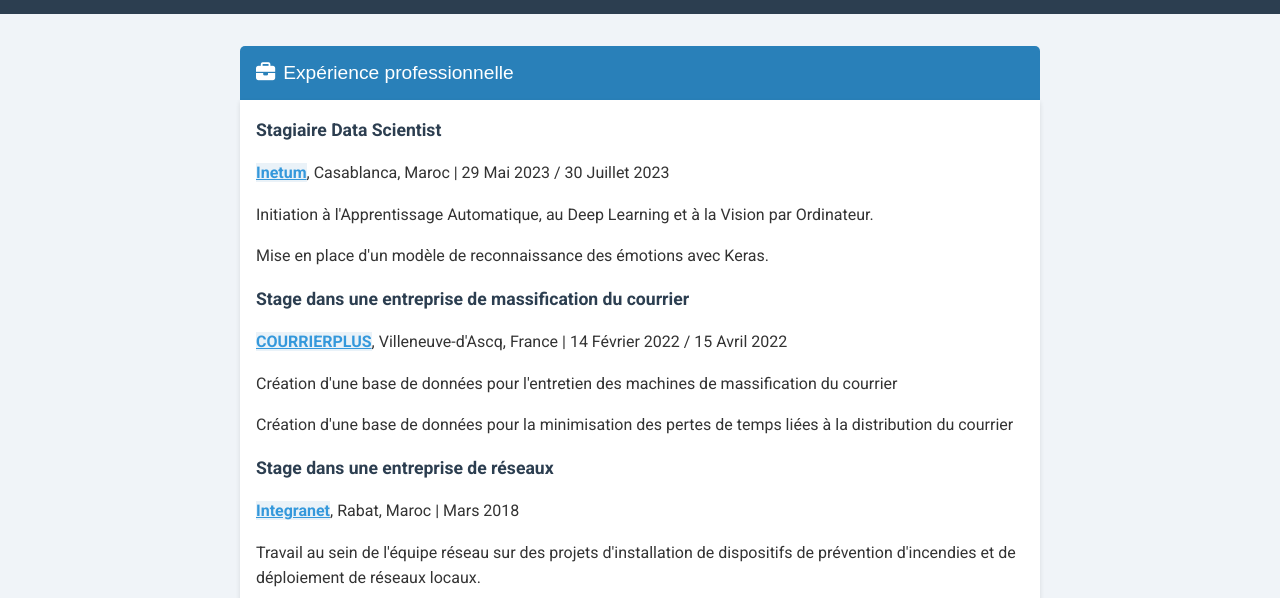
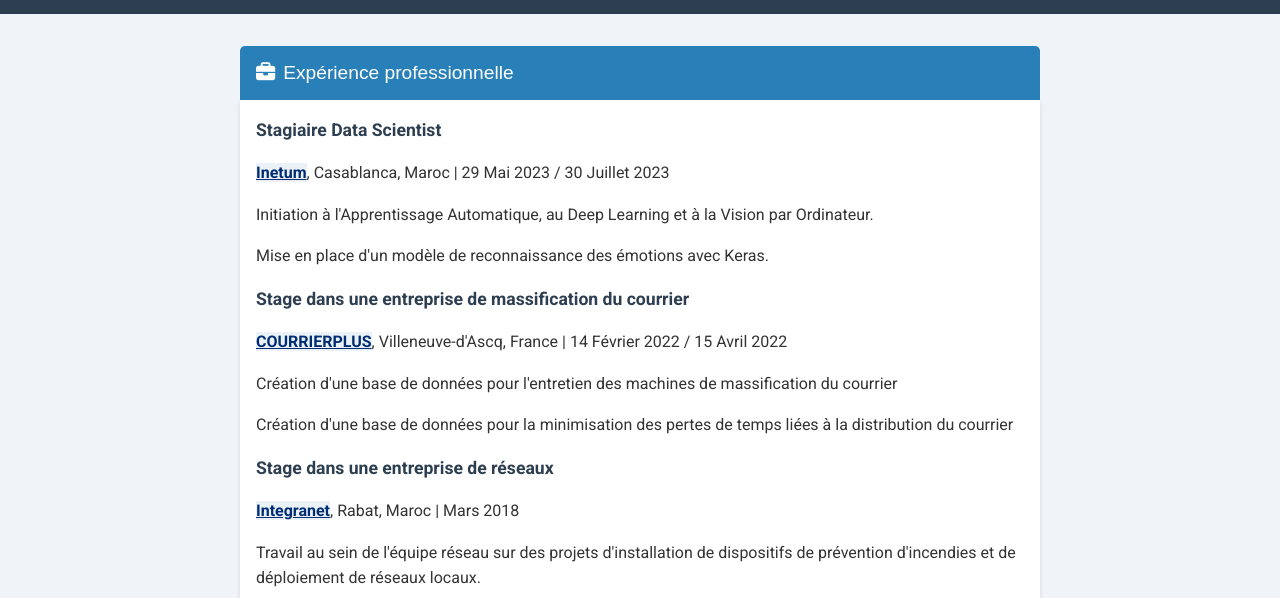
Before and after one commit to othmaneirl/othmaneirl.github.io, a plain HTML site: page index.html in a window 1280 px wide. Both pictures are taken after a click on the button "Expérience professionnelle". Shown: the part 202-800 px from the top of the page. Drawn offline with Linux system fonts and the light colour scheme.

Commit message:
Update style.css

```diff
--- a/style.css
+++ b/style.css
@@ -103,7 +103,7 @@ h3 {
 }
 
 a {
-  color: #3498db;
+  color: #002c73;
   text-decoration: underline; /* Added underline */
   font-weight: bold; /* Added bold */
   background-color: #eaf2f8; /* Added background color */
```
